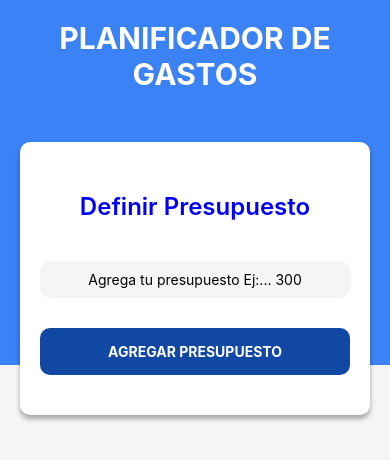
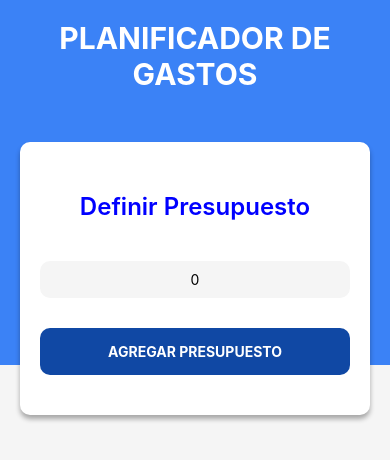
Before and after one commit to JerlibGnzlz/Planificador_native, a React Native app: screen / in a window 390 px wide. Shown: the top 460 px of the page. Built offline with nearby package versions, Linux system fonts and the light colour scheme.

Commit message:
validando presupuesto

```diff
--- a/App.js
+++ b/App.js
@@ -1,14 +1,28 @@
-import { StyleSheet, Text, View } from 'react-native';
+import { StyleSheet, Text, View, Alert } from 'react-native';
 import Header from './src/components/Header';
 import NuevoPresupuesto from './src/components/NuevoPresupuesto';
 
 export default function App() {
+
+
+  const handlePresupuesto = (presupuesto) => {
+    if (presupuesto > 0) {
+      console.log("Presupuesto valido");
+
+    } else {
+      Alert.alert("Error", "El presupuesto no puede ser 0 o menor");
+    }
+  };
+
+
   return (
     <View style={styles.contenedor}>
 
       <View style={styles.header}>
         <Header />
-        <NuevoPresupuesto />
+        <NuevoPresupuesto
+          handlePresupuesto={handlePresupuesto}
+        />
       </View>
     </View>
   );
--- a/src/components/NuevoPresupuesto.jsx
+++ b/src/components/NuevoPresupuesto.jsx
@@ -1,7 +1,13 @@
-import { StyleSheet, Text, View, Pressable, TextInput } from 'react-native'
+import { useState } from "react";
+import { StyleSheet, Text, View, Pressable, TextInput } from 'react-native';
 
 
-const NuevoPresupuesto = () => {
+const NuevoPresupuesto = ({ handlePresupuesto }) => {
+
+    const [presupuesto, setPresupuesto] = useState(0);
+
+
+
     return (
         <View style={styles.contenedor}>
             <Text style={styles.label}>
@@ -12,17 +18,21 @@ const NuevoPresupuesto = () => {
                 style={styles.input}
                 placeholder="Agrega tu presupuesto Ej:... 300"
                 keyboardType="numeric"
+                value={presupuesto.toString()}
+                onChangeText={setPresupuesto}
 
             />
 
-            <Pressable >
+            <Pressable
+                onPress={() => handlePresupuesto(presupuesto)}
+            >
                 <Text style={styles.botonTexto}>
                     Agregar presupuesto
                 </Text>
             </Pressable>
         </View>
-    )
-}
+    );
+};
 
 const styles = StyleSheet.create({
     contenedor: {
@@ -74,4 +84,4 @@ const styles = StyleSheet.create({
 
 
 
-export default NuevoPresupuesto
+export default NuevoPresupuesto;
```
